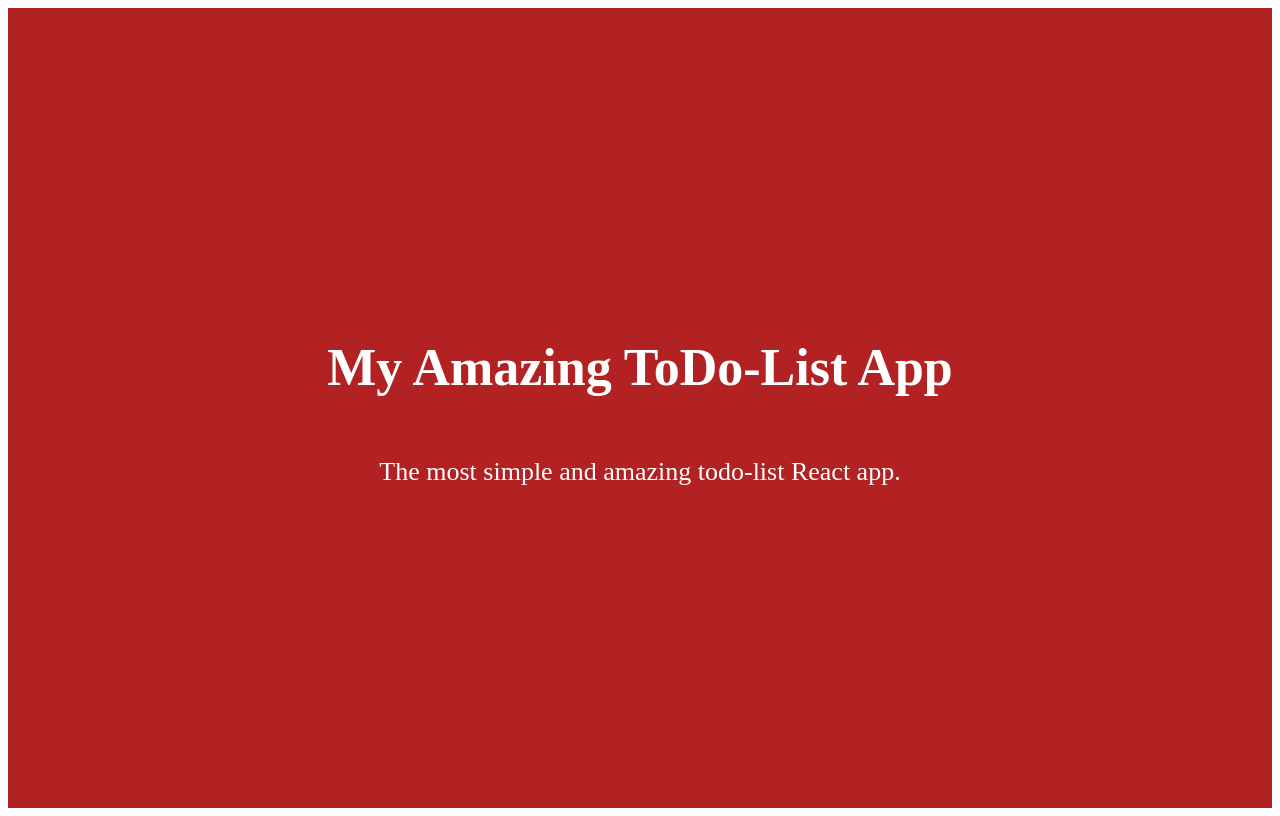
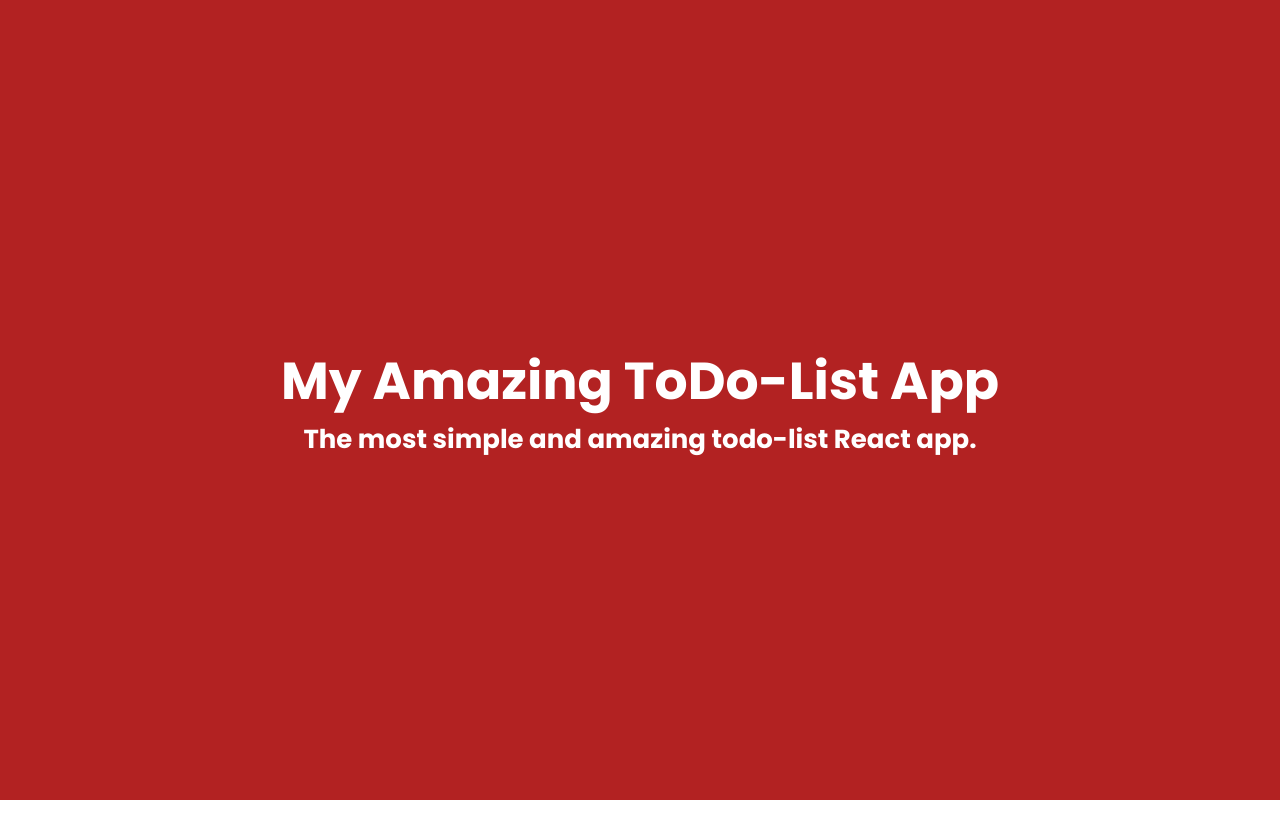
Before and after one commit to qgarnaldo/FCB-React-AWS, a React app: page / in a window 1280 px wide. Built offline with nearby package versions, Linux system fonts and the light colour scheme.

Commit message:
Integrate Google Fonts API: Poppins

```diff
--- a/src/index.css
+++ b/src/index.css
@@ -1,3 +1,16 @@
+@import url('https://fonts.googleapis.com/css2?family=Poppins:wght@700&display=swap');
+
+*{
+  padding: 0;
+  margin: 0;
+  box-sizing: border-box;
+}
+
+body{
+  font-family: 'Poppins', sans-serif;
+}
+
+
 .app {
   text-align: center;
 }
```
